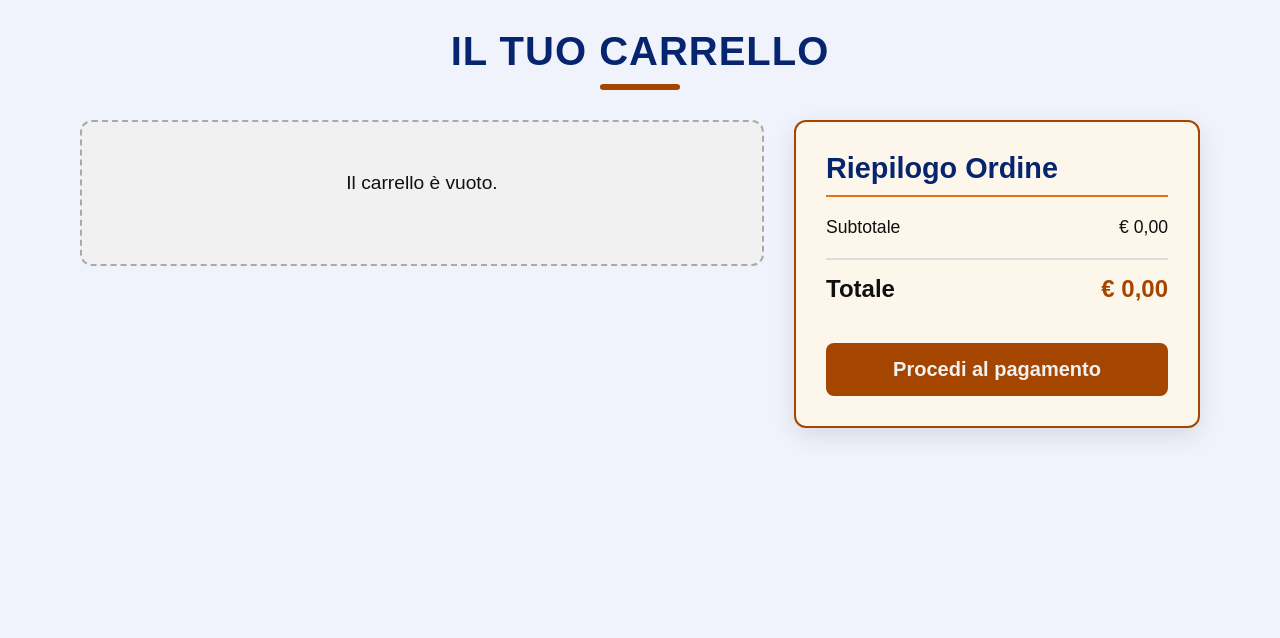
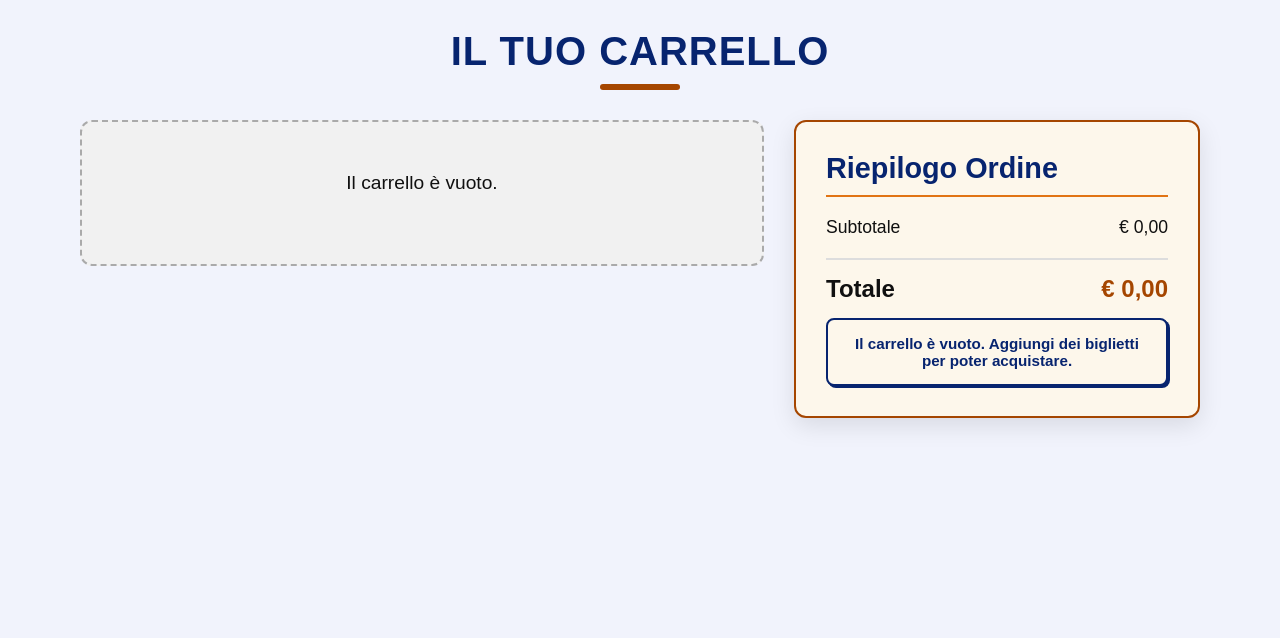
Before and after one commit to annamarinii/progetto-tecweb-2026, a PHP site: page /php-pages/Carrello.php in a window 1280 px wide. Shown: the part 176-814 px from the top of the page. Run offline with PHP 8.4, Linux system fonts and the light colour scheme.

Commit message:
sistemato errori

```diff
--- a/assets/css/style.css
+++ b/assets/css/style.css
@@ -2465,6 +2465,19 @@ main {
 #link-vai-carrello:hover {
     color: #1e5c39;
     /* Un verde un po' più scuro */
+}
+
+.checkout-disabled-msg {
+    background-color: var(--crema);
+    color: var(--blu-scuro);
+    padding: 15px;
+    border: 2px solid var(--blu-scuro);
+    border-radius: 8px;
+    text-align: center;
+    margin-top: 15px;
+    font-weight: bold;
+    font-size: 0.95em;
+    box-shadow: 2px 2px 0px var(--blu-scuro);
 }
 
 #main-carrello {
--- a/html/carrello.html
+++ b/html/carrello.html
@@ -56,7 +56,7 @@
                     <strong>Totale</strong>
                     <strong id="totale-prezzo">[totale_carrello]</strong>
                 </div>
-                <button type="button" class="btn-checkout" id="btn-checkout">Procedi al pagamento</button>
+                [pulsante_acquisto]
             </aside>
         </div>
     </main>
--- a/php-Manager/Checkout.php
+++ b/php-Manager/Checkout.php
@@ -22,8 +22,6 @@ $idOrdine = CarrelloManager::creaOrdine($_SESSION['idUtente'], $totale);
 
 // 3. Associamo i biglietti (SENZA IL CICLO FOR!)
 foreach($carrello as $item) {
-    // Ora basta chiamarlo una volta sola. Il manager leggerà $item['quantita']
-    // e aggiornerà il numero esatto di righe nel database in un solo respiro.
     CarrelloManager::associaBiglietto($idOrdine, $item);
 }
 
--- a/php-pages/Carrello.php
+++ b/php-pages/Carrello.php
@@ -6,9 +6,14 @@ require '../php-Manager/init_session.php';
 $carrello = isset($_SESSION['carrello']) ? $_SESSION['carrello'] : [];
 $totale = 0;
 $html_lista = '';
+$html_pulsante_acquisto = '';
 
+// 1. GESTIONE LISTA PRODOTTI E CALCOLO TOTALE
 if (empty($carrello)) {
     $html_lista = '<div class="cart-empty"><p>Il carrello è vuoto.</p></div>';
+
+    // Messaggio che sostituisce il pulsante se il carrello è vuoto
+    $html_pulsante_acquisto = '<p class="checkout-disabled-msg">Il carrello è vuoto. Aggiungi dei biglietti per poter acquistare.</p>';
 } else {
     foreach ($carrello as $index => $item) {
         $subtotale = $item['prezzo'] * $item['quantita'];
@@ -27,17 +32,22 @@ if (empty($carrello)) {
                 </div>
             </article>";
     }
+
+    // Pulsante attivo se il carrello contiene elementi
+    $html_pulsante_acquisto = '
+        <form action="../php-Manager/Checkout.php" method="POST">
+            <button type="submit" class="btn-checkout">Completa Acquisto</button>
+        </form>';
 }
 
-// --- GESTIONE DEL BANNER DI SUCCESSO ---
+// 2. GESTIONE DEL BANNER DI SUCCESSO (dopo acquisto)
 $html_banner = "";
-
 if (isset($_GET['success']) && $_GET['success'] == 1 && isset($_GET['ordine'])) {
     $numero_ordine = htmlspecialchars($_GET['ordine']);
 
     $html_banner = "
     <div class='order-status-banner success-banner'>
-        <div class='banner-icon'>🎉</div>
+
         <div class='banner-content'>
             <h2>Pagamento Riuscito!</h2>
             <p>Grazie per il tuo acquisto. Il tuo ordine è il: <strong>#{$numero_ordine}</strong></p>
@@ -47,10 +57,13 @@ if (isset($_GET['success']) && $_GET['success'] == 1 && isset($_GET['ordine']))
     ";
 }
 
+// 3. CARICAMENTO TEMPLATE E SOSTITUZIONE SEGNAPOSTO
 $pagina = file_get_contents('../html/carrello.html');
+
 $pagina = str_replace('[link_profilo]', $destinazione_profilo, $pagina);
 $pagina = str_replace('[banner_esito]', $html_banner, $pagina);
 $pagina = str_replace('[lista_carrello]', $html_lista, $pagina);
 $pagina = str_replace('[totale_carrello]', "€ " . number_format($totale, 2, ',', '.'), $pagina);
+$pagina = str_replace('[pulsante_acquisto]', $html_pulsante_acquisto, $pagina);
 
 echo $pagina;
```
